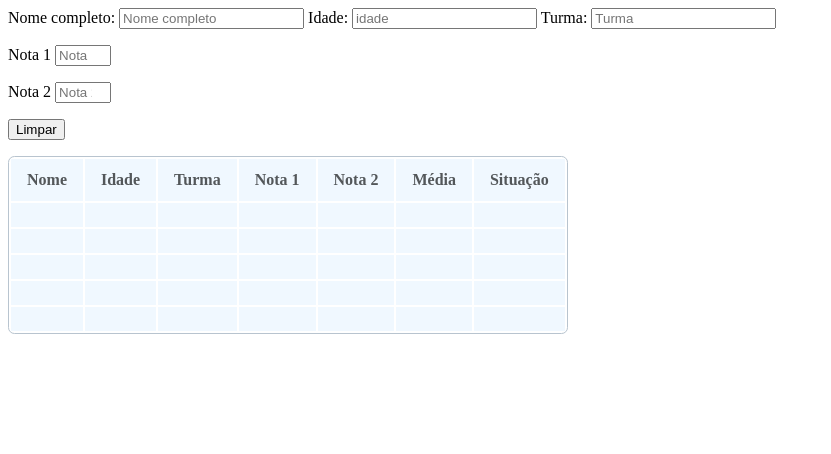
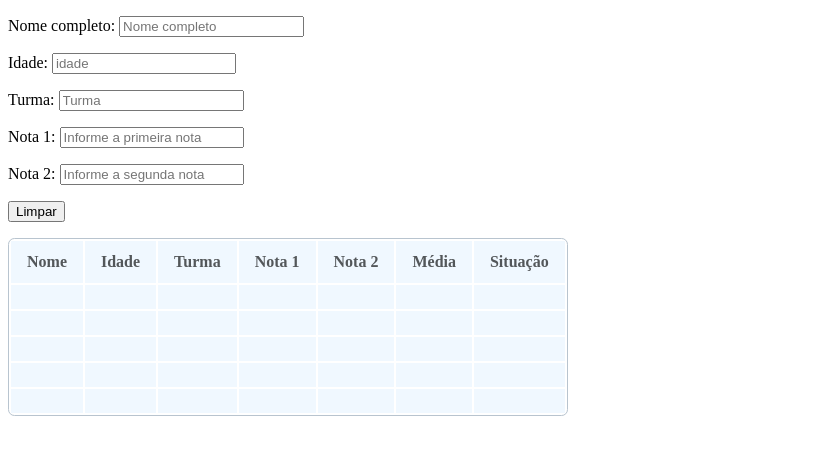
Before and after one commit to sophiavictoriagarcialima7-source/enunciado_mini_projeto_gestao_de_alunos, a plain HTML site: page index.html in a window 1280 px wide. Shown: the whole page, without its empty margins (0-831 px from the left). Drawn offline with Linux system fonts and the light colour scheme.

Commit message:
Eu aumentei o campo input de nota 1 e nota 2 para aparecer o placeholder completo

```diff
--- a/index.html
+++ b/index.html
@@ -9,29 +9,33 @@
   </head>
   <body>
     <form id="formulario">
+      <p>
       <label>Nome completo: </label
       ><input type="text" id="nome" placeholder="Nome completo" name="nome" />
+      </p>
       <label>Idade: </label
       ><input type="number" id="idade" placeholder="idade" name="idade" />
+      <p>
       <label>Turma: </label
       ><input type="text" id="turma" placeholder="Turma" name="turma" />
+      </p>
       <p>
-      <label>Nota 1</label>
+      <label>Nota 1:</label>
       <input
         type="number"
         id="nota1"
-        placeholder="Nota 1"
+        placeholder="Informe a primeira nota"
         name="nota1"
         min="0"
         max="10"
         required
       />
       </p>
-      <label> Nota 2</label>
+      <label> Nota 2:</label>
       <input
         type="number"
         id="nota2"
-        placeholder="Nota 2"
+        placeholder="Informe a segunda nota"
         name="nota2"
         min="0"
         max="10"
--- a/style.css
+++ b/style.css
@@ -1,12 +1,26 @@
+body {
+
+
+}
+
+
 table {
     box-sizing: border-box;
     border: 1px solid rgb(184, 196, 207);
     border-radius: 0.4rem;
-
 }
 
 th, td {
     padding: 12px 16px;
     color: rgb(83, 87, 90);
     background-color: aliceblue;
+
 }
+
+input[type="number"] {
+    width: 11rem;
+}
+
+#formulario[input] {
+
+}
```
